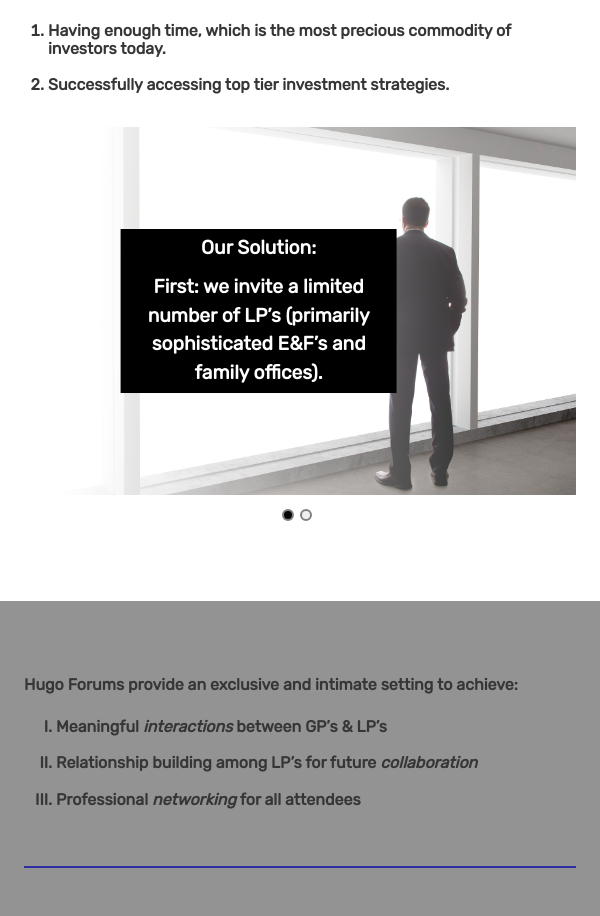
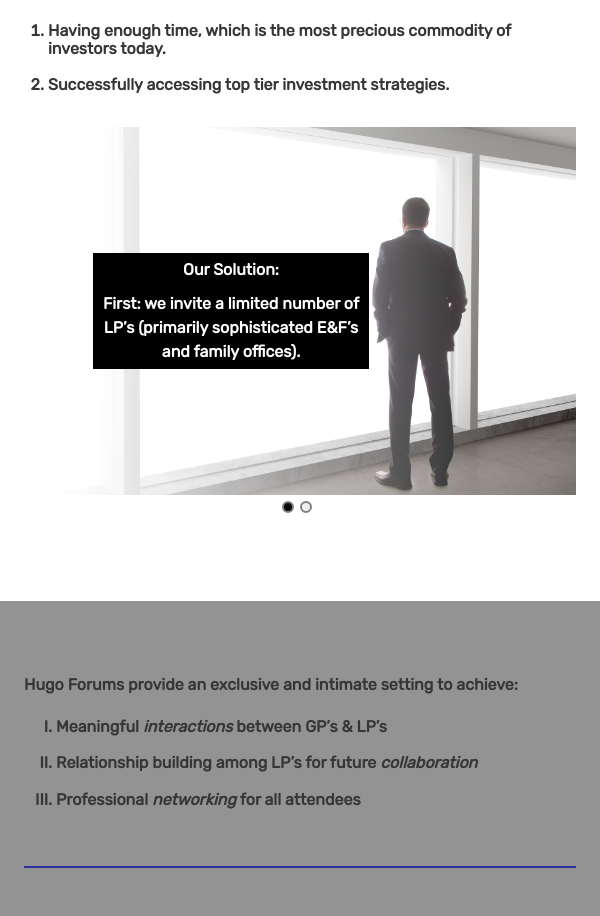
Before and after one commit to elchaparrito1/Hugo-LP-Form, a React (Create React App) app in the folder client/: page / in a window 600 px wide. Shown: the part 900-1816 px from the top of the page. Built offline with nearby package versions, Linux system fonts and the light colour scheme.

Commit message:
made tweaks to challenge text/images

```diff
--- a/client/src/App.scss
+++ b/client/src/App.scss
@@ -168,6 +168,10 @@ th {
     z-index: 1;
 }
 
+.react-multi-carousel-dot-list {
+    bottom: 2%;
+}
+
 //MainMeeting Styles:
 .separator {
     border-left: 6px solid $navy;
@@ -294,24 +298,24 @@ th {
 
     .challenge-text {
         position: absolute;
-        top: 50%;
+        top: 49%;
         left: 50%;
         background-color: black;
         transform: translate(-75%, -50%);
         display: inline;
         color: white;
-        font-size: 80%;
+        font-size: 95%;
     }
 
     .challenge-text-two {
         position: absolute;
-        top: 43%;
+        top: 42%;
         left: 50%;
         background-color: black;
         transform: translate(-85%, -50%);
         display: inline;
         color: white;
-        font-size: 80%;
+        font-size: 83%;
         // padding: 0 5px;
     }
 }
@@ -323,6 +327,29 @@ th {
 
     .p-text {
         font-size: 70%;
+    }
+
+    .challenge-text {
+        position: absolute;
+        top: 49%;
+        left: 50%;
+        background-color: black;
+        transform: translate(-75%, -50%);
+        display: inline;
+        color: white;
+        font-size: 100%;
+    }
+
+    .challenge-text-two {
+        position: absolute;
+        top: 43%;
+        left: 50%;
+        background-color: black;
+        transform: translate(-85%, -50%);
+        display: inline;
+        color: white;
+        font-size: 100%;
+        // padding: 0 5px;
     }
 }
 
--- a/client/src/components/mainChallenge.js
+++ b/client/src/components/mainChallenge.js
@@ -64,8 +64,8 @@ const MainChallenge = () => {
               itemClass="carousel-item-padding-40-px"
             >
               <div>
-                <div className="challenge-container challenge-image-div">
-                  <figure className="image">
+                <div className="challenge-container">
+                  <figure className="image challenge-image-div">
                     <img
                       className="challenge-image"
                       src={challengeOnePhoto}
@@ -91,8 +91,8 @@ const MainChallenge = () => {
                 </div>
               </div>
               <div>
-                <div className="challenge-container challenge-image-div">
-                  <figure className="image">
+                <div className="challenge-container">
+                  <figure className="image challenge-image-div">
                     <img
                       className="challenge-image"
                       src={challengeTwoPhoto}
```
